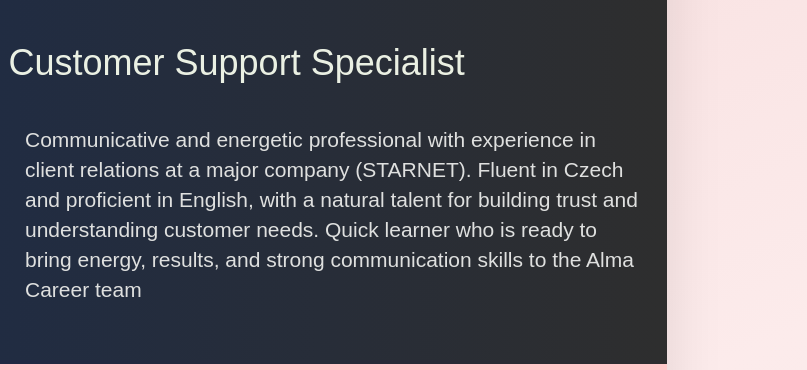
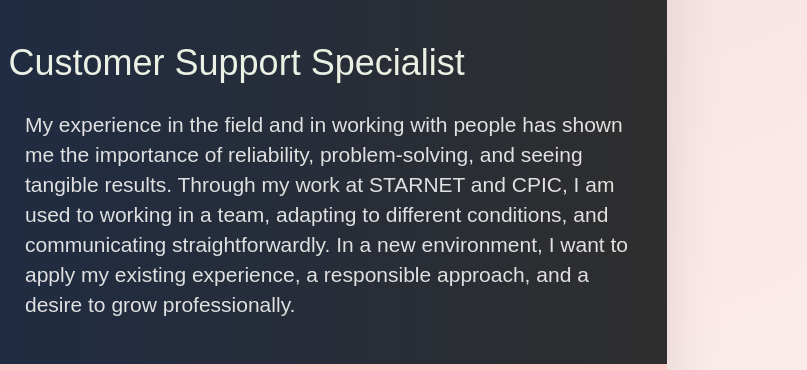
Before and after one commit to Illia-Tarabarov/Tarabarov-CV, a plain HTML site: page index.html in a window 1280 px wide. Shown: the part 156-526 px from the top of the page, 473-1280 px from the left. Drawn offline with Linux system fonts and the light colour scheme.

Commit message:
Update index.html

```diff
--- a/index.html
+++ b/index.html
@@ -45,7 +45,7 @@
           </div>
           <div class="about">
             <p>
-              Communicative and energetic professional with experience in client relations at a major company (STARNET). Fluent in Czech and proficient in English, with a natural talent for building trust and understanding customer needs. Quick learner who is ready to bring energy, results, and strong communication skills to the Alma Career team
+              My experience in the field and in working with people has shown me the importance of reliability, problem-solving, and seeing tangible results. Through my work at STARNET and CPIC, I am used to working in a team, adapting to different conditions, and communicating straightforwardly. In a new environment, I want to apply my existing experience, a responsible approach, and a desire to grow professionally.
             </p>
           </div>
         </div>
```
